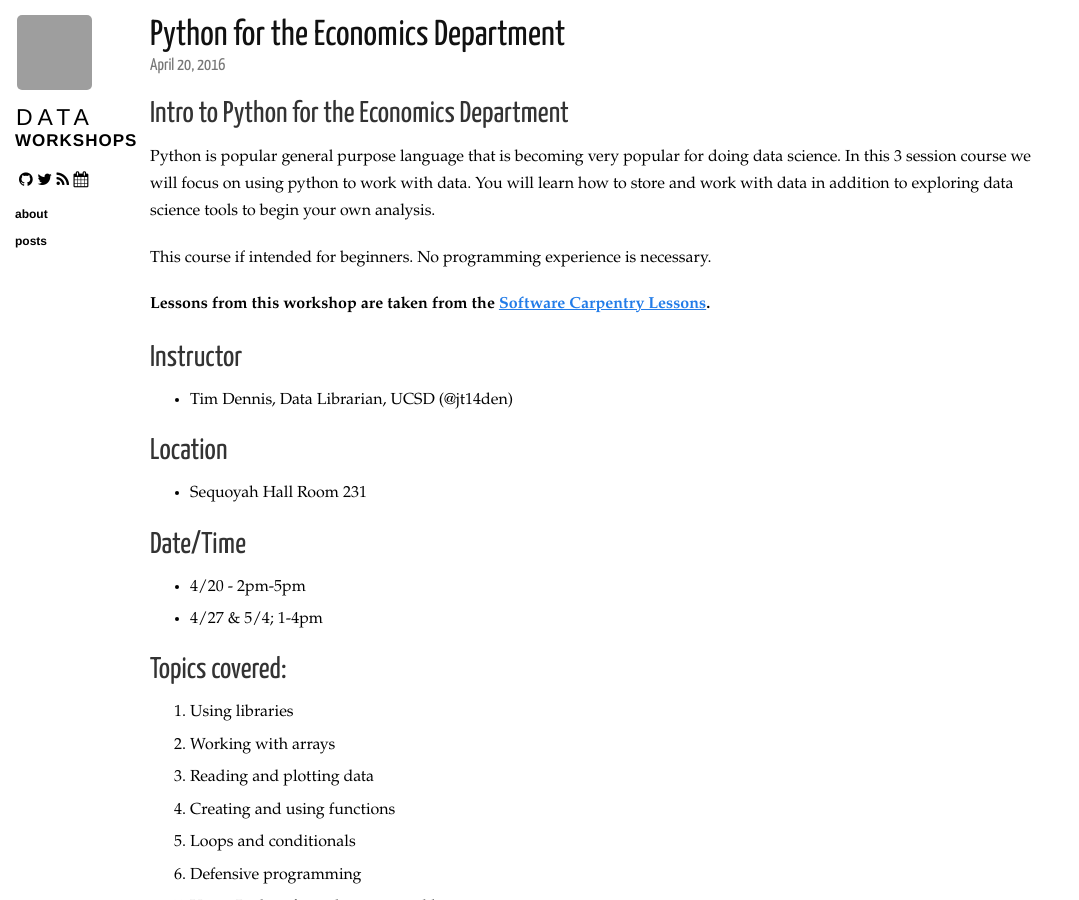
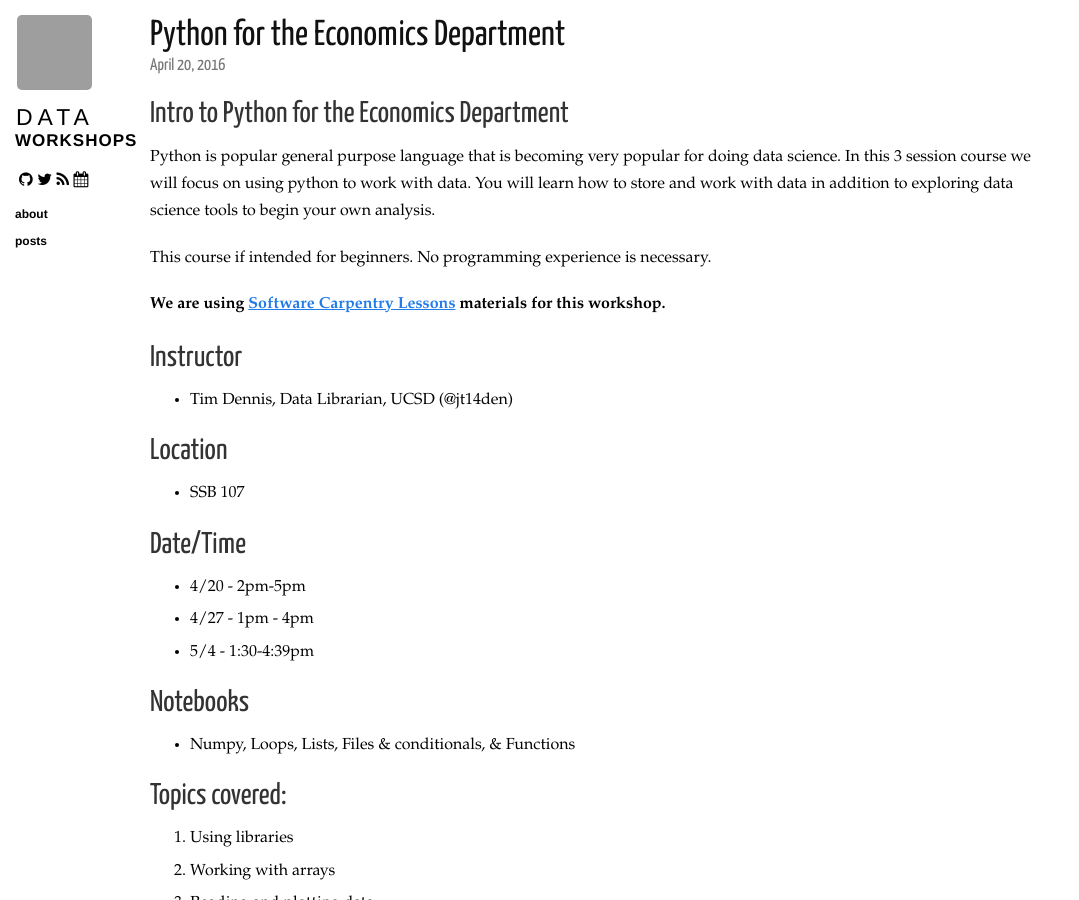
Before and after one commit to ucsdlib/workshops, a Jekyll site: the page built from _posts/2016-04-20-python-econ.markdown, in a window 1280 px wide and 900 px high. Shown: the whole window, without its empty margins (0-1079 px from the left). Built offline with Jekyll 4.4.1, drawn with Linux system fonts in a browser that asks for light colours; nearby versions of some CDN libraries; grey boxes are pictures that could not be loaded.

Commit message:
adding updates incl. classroom change

```diff
--- a/_posts/2016-04-20-python-econ.markdown
+++ b/_posts/2016-04-20-python-econ.markdown
@@ -10,7 +10,7 @@ Python is popular general purpose language that is becoming very popular for doi
 
 This course if intended for beginners. No programming experience is necessary.
 
-**Lessons from this workshop are taken from the [Software Carpentry Lessons](http://software-carpentry.org/lessons/).**
+**We are using [Software Carpentry Lessons](http://software-carpentry.org/lessons/) materials for this workshop.**
 
 ## Instructor
 
@@ -18,12 +18,17 @@ This course if intended for beginners. No programming experience is necessary.
 
 ## Location
 
-* Sequoyah Hall Room 231
+* SSB 107
 
 ## Date/Time
 
 * 4/20 - 2pm-5pm
-* 4/27 & 5/4; 1-4pm
+* 4/27 - 1pm - 4pm
+* 5/4 - 1:30-4:39pm
+
+## Notebooks
+
+* Numpy, Loops, Lists, Files & conditionals, & Functions
 
 ## Topics covered:
 
```
